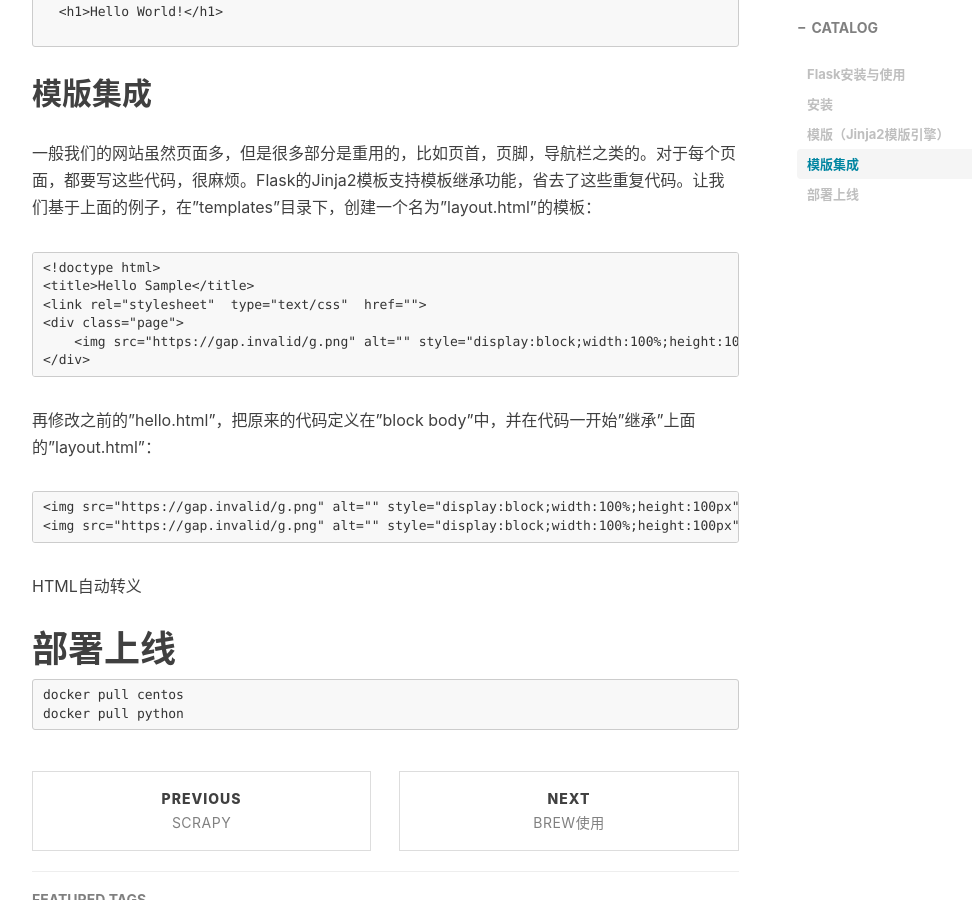
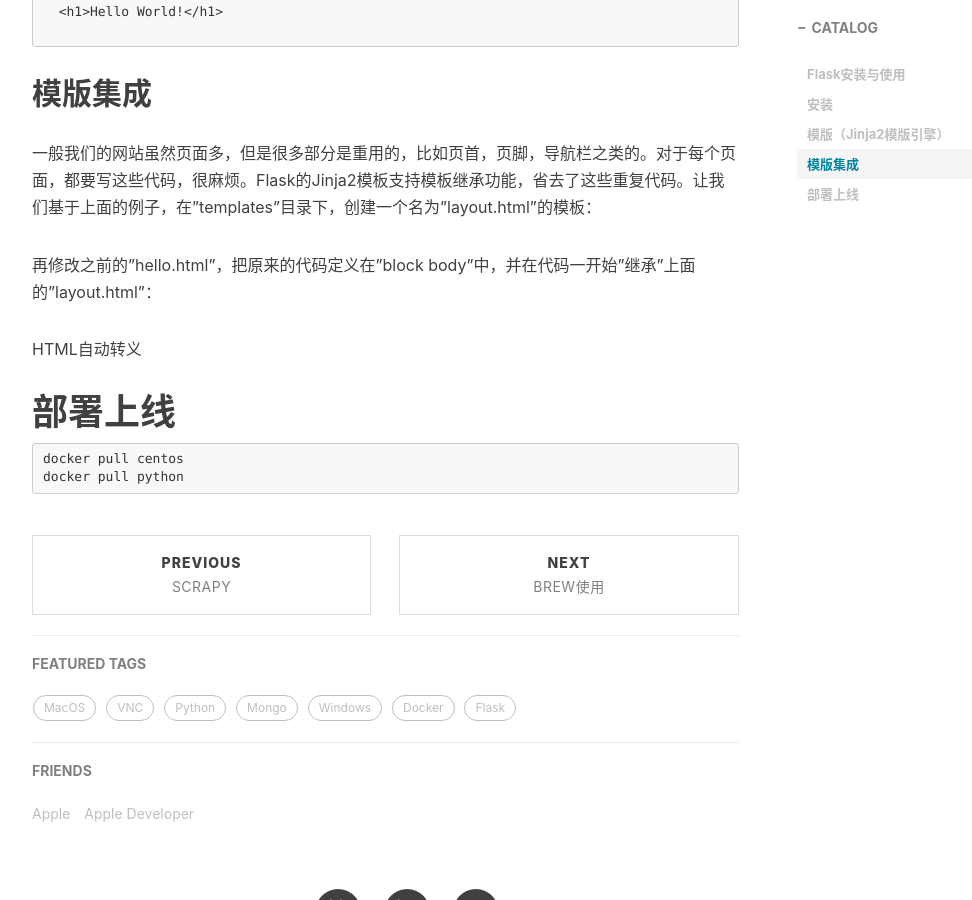
Before and after one commit to JackyCJ/jackycj.github.io, a Jekyll site: the page built from _posts/2020-03-20-Flask安装与使用.md, in a window 1280 px wide and 900 px high, scrolled down 1424 px. Shown: the whole window, without its empty margins (233-1205 px from the left). Built offline with Jekyll 4.4.1, drawn with Linux system fonts in a browser that asks for light colours; nearby versions of some CDN libraries; comment, search, counter and statistics services are not loaded.

Commit message:
Update 2020-03-20-Flask安装与使用.md

````diff
--- a/_posts/2020-03-20-Flask安装与使用.md
+++ b/_posts/2020-03-20-Flask安装与使用.md
@@ -1,6 +1,6 @@
 ---
 layout:     post
-title:      flask
+title:      Flask
 subtitle:   安装与使用
 date:       2020-03-20
 author:     JackyCJ
@@ -68,28 +68,8 @@ if  __name__  ==  '__main__':
 
 一般我们的网站虽然页面多，但是很多部分是重用的，比如页首，页脚，导航栏之类的。对于每个页面，都要写这些代码，很麻烦。Flask的Jinja2模板支持模板继承功能，省去了这些重复代码。让我们基于上面的例子，在”templates”目录下，创建一个名为”layout.html”的模板：
 
-```
-<!doctype html>
-<title>Hello Sample</title>
-<link rel="stylesheet"  type="text/css"  href="{{ url_for('static', filename='style.css') }}">
-<div class="page">
-    {% block body %}
-    {% endblock %}
-</div>
-```
 
 再修改之前的”hello.html”，把原来的代码定义在”block body”中，并在代码一开始”继承”上面的”layout.html”：
-
-```
-{%  extends  "layout.html"  %}
-{%  block  body  %}
-{%  if  name  %}
-  <h1>Hello {{ name }}!</h1>
-{% else %}
-  <h1>Hello World!</h1>
-{%  endif  %}
-{%  endblock  %}
-```
 
 HTML自动转义
 
````
